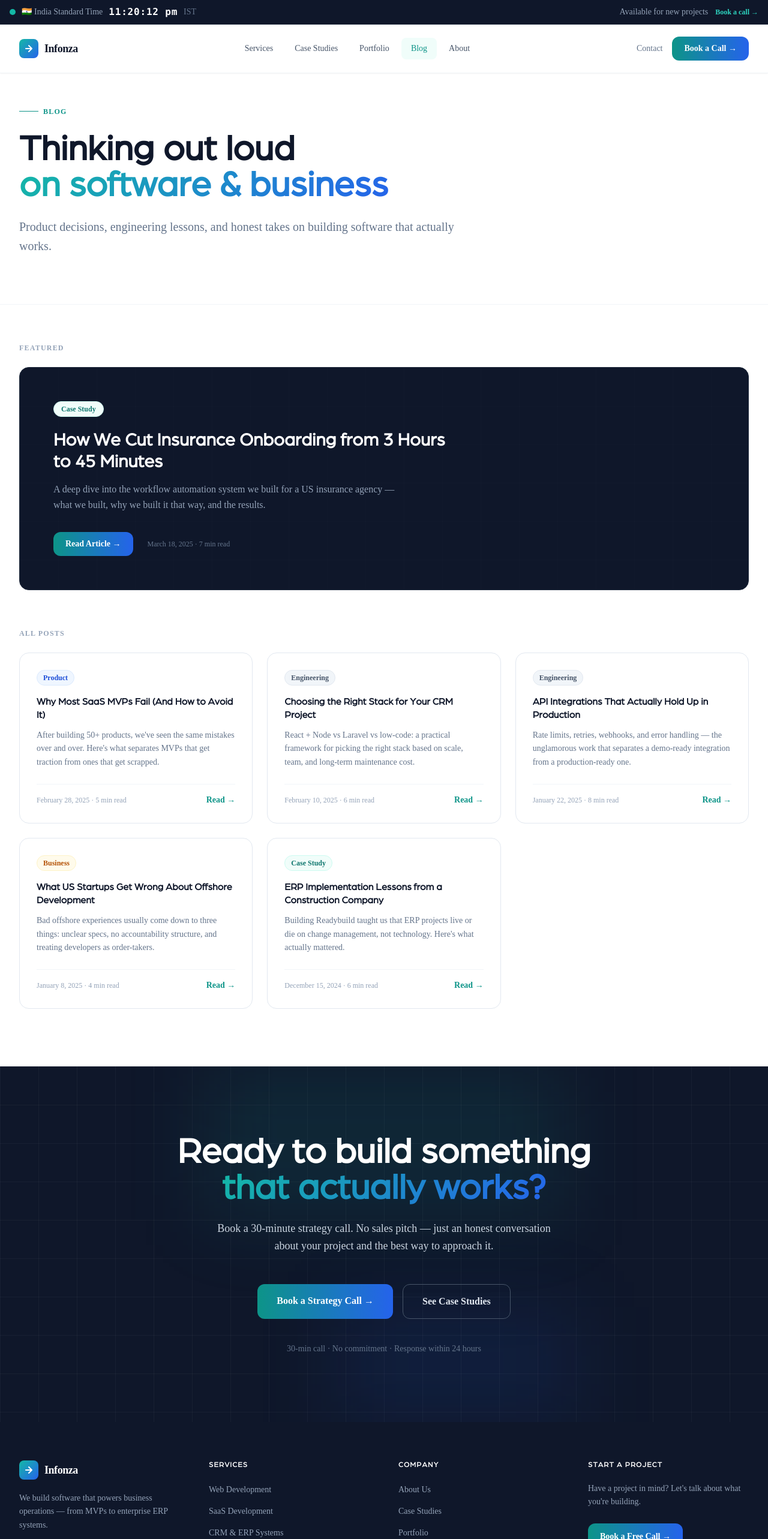
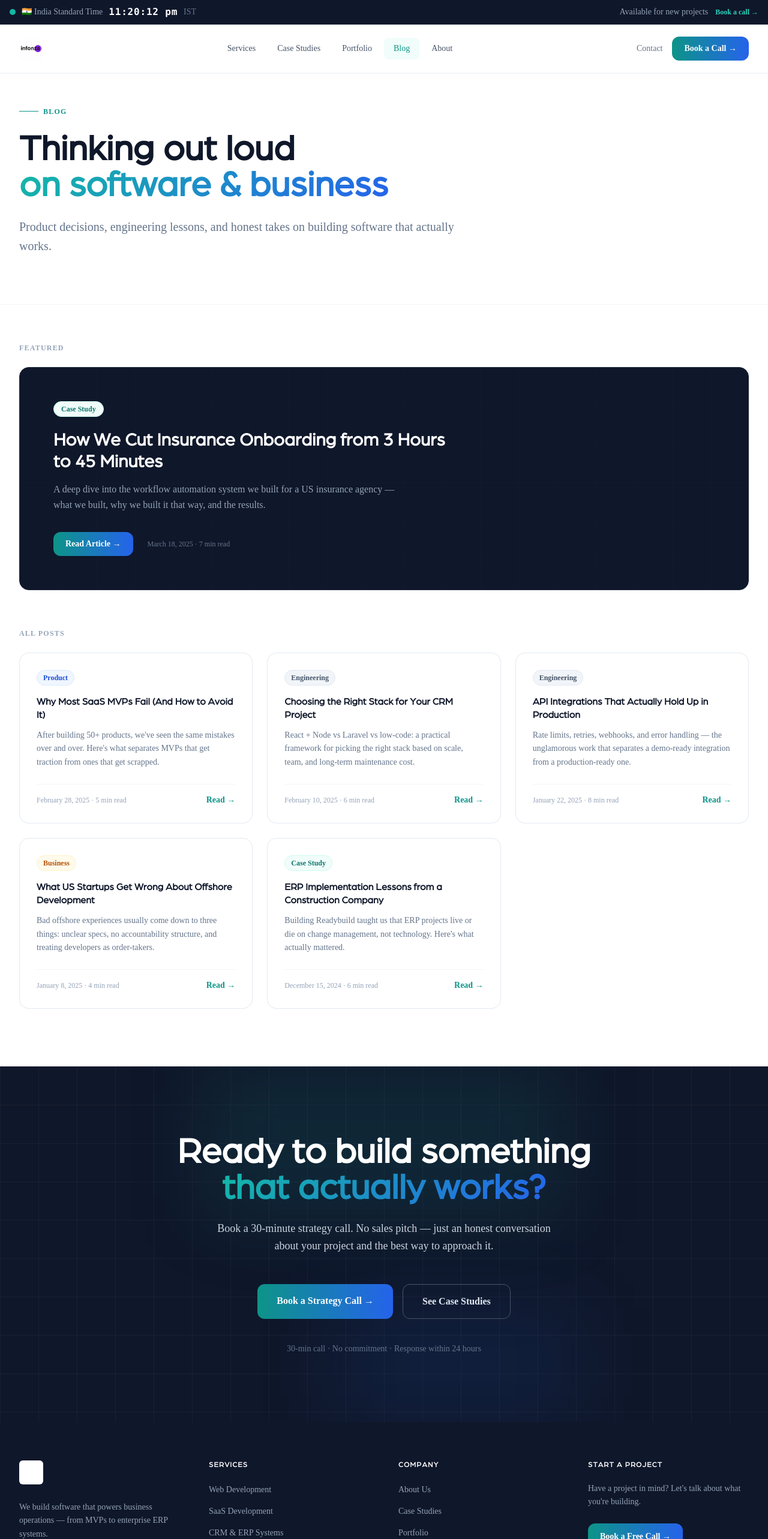
Before and after one commit to samm-01/infonza-frontend, a Next.js app: page /blog in a window 1280 px wide. Shown: the top 2566 px of the page at 60% size. Built offline with nearby package versions, Linux system fonts and the light colour scheme.

Commit message:
Replace icon+text logo with infonza-logo.jpg in navbar and footer
Co-Authored-By: Claude Sonnet 4.6 <noreply@anthropic.com>

```diff
--- a/src/app/components/footer.jsx
+++ b/src/app/components/footer.jsx
@@ -1,4 +1,5 @@
 import Link from "next/link";
+import Image from "next/image";
 import { FaLinkedinIn, FaYoutube, FaFacebookF } from "react-icons/fa";
 
 const footerLinks = {
@@ -23,21 +24,14 @@ export default function Footer() {
         <div className="py-16 grid grid-cols-1 md:grid-cols-2 lg:grid-cols-4 gap-12">
           {/* Brand */}
           <div className="lg:col-span-1">
-            <Link href="/" className="flex items-center gap-2.5 mb-5">
-              <div className="w-8 h-8 rounded-lg bg-gradient-to-br from-teal-500 to-blue-600 flex items-center justify-center">
-                <svg width="14" height="14" viewBox="0 0 14 14" fill="none">
-                  <path
-                    d="M2 7h10M7 2l5 5-5 5"
-                    stroke="white"
-                    strokeWidth="2"
-                    strokeLinecap="round"
-                    strokeLinejoin="round"
-                  />
-                </svg>
-              </div>
-              <span className="font-bold text-lg text-white tracking-tight">
-                Infonza
-              </span>
+            <Link href="/" className="inline-block mb-5">
+              <Image
+                src="/infonza-logo.jpg"
+                alt="Infonza Innovations"
+                width={130}
+                height={50}
+                className="h-10 w-auto rounded-md brightness-0 invert"
+              />
             </Link>
             <p className="text-sm leading-relaxed mb-6">
               We build software that powers business operations — from MVPs to
--- a/src/app/components/navbar.jsx
+++ b/src/app/components/navbar.jsx
@@ -1,6 +1,7 @@
 "use client";
 import { useState, useEffect } from "react";
 import Link from "next/link";
+import Image from "next/image";
 import { usePathname } from "next/navigation";
 
 const navLinks = [
@@ -36,25 +37,15 @@ export default function Navbar() {
       <div className="max-w-7xl mx-auto px-4 sm:px-6 lg:px-8">
         <div className="flex items-center justify-between h-16 lg:h-20">
           {/* Logo */}
-          <Link href="/" className="flex items-center gap-2.5 flex-shrink-0">
-            <div className="w-8 h-8 rounded-lg bg-gradient-to-br from-teal-500 to-blue-600 flex items-center justify-center">
-              <svg width="14" height="14" viewBox="0 0 14 14" fill="none">
-                <path
-                  d="M2 7h10M7 2l5 5-5 5"
-                  stroke="white"
-                  strokeWidth="2"
-                  strokeLinecap="round"
-                  strokeLinejoin="round"
-                />
-              </svg>
-            </div>
-            <span
-              className={`font-bold text-lg tracking-tight transition-colors ${
-                isTransparent ? "text-white" : "text-slate-900"
-              }`}
-            >
-              Infonza
-            </span>
+          <Link href="/" className="flex-shrink-0">
+            <Image
+              src="/infonza-logo.jpg"
+              alt="Infonza Innovations"
+              width={130}
+              height={50}
+              className="h-10 w-auto rounded-md"
+              priority
+            />
           </Link>
 
           {/* Desktop Nav */}
```
